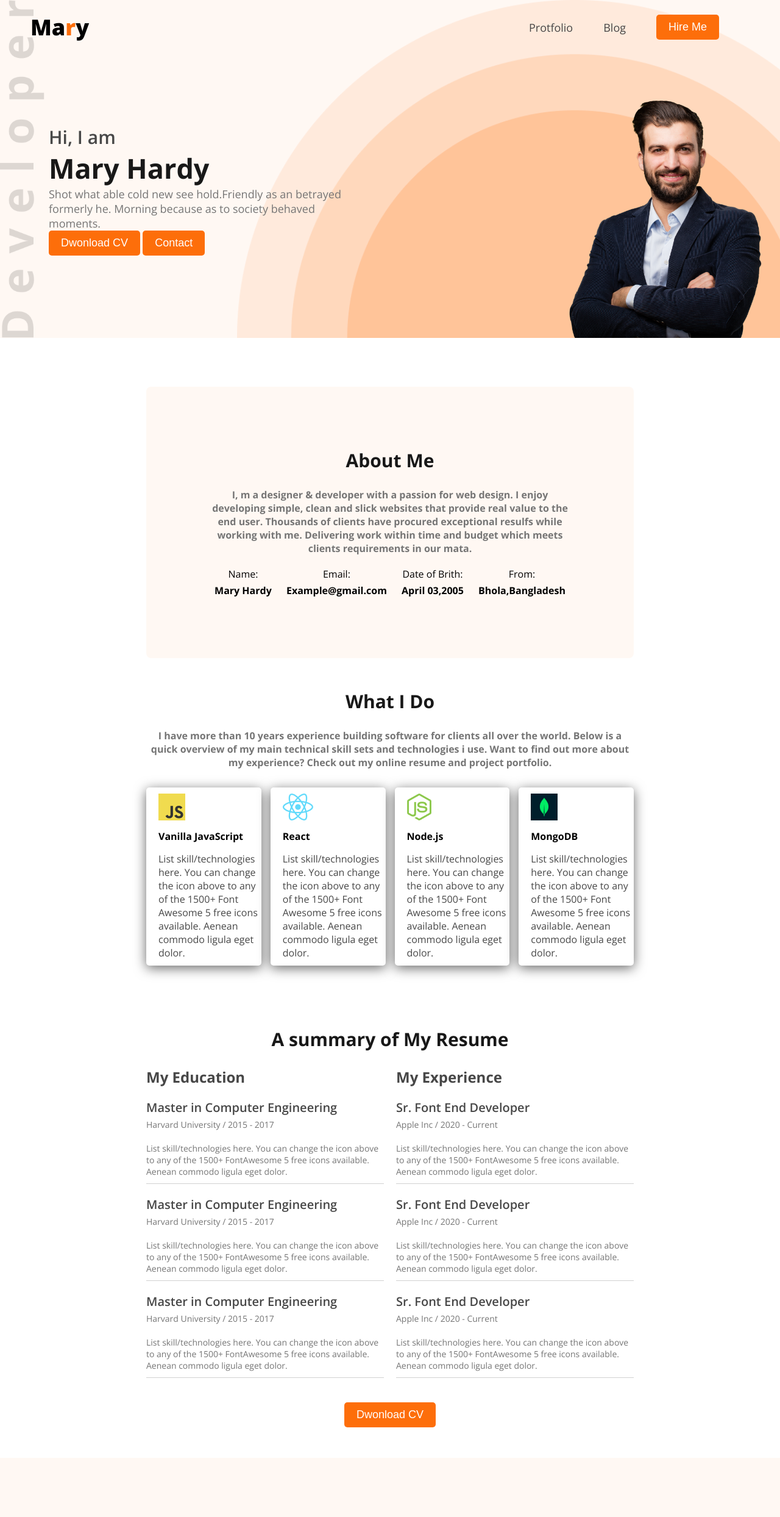
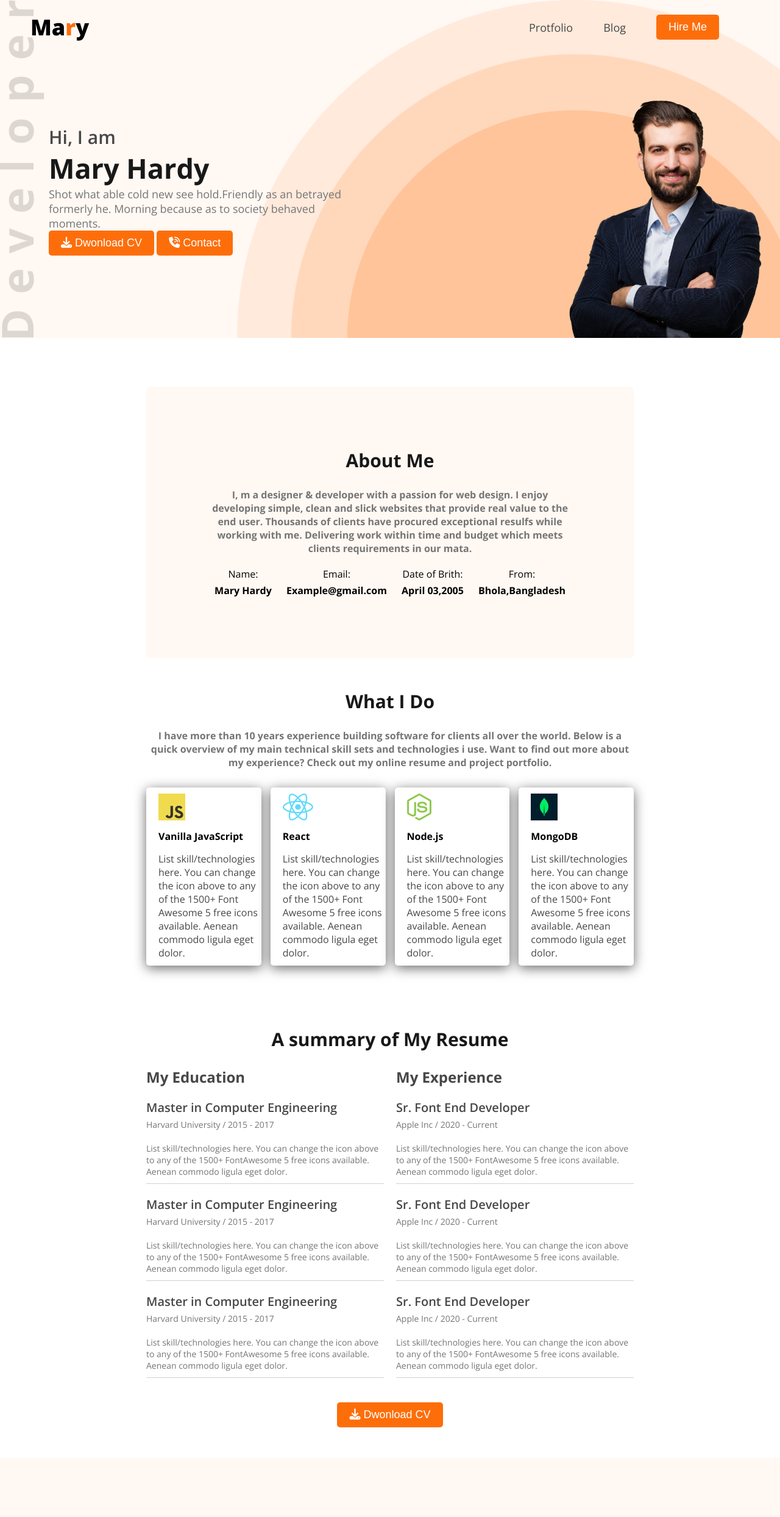
Before and after one commit to MujahidulIslam4541/Webdevoloper-protfolio, a plain HTML site: page index.html in a window 1280 px wide. Shown: the top 2487 px of the page at 61% size. Drawn offline with nearby package versions, Linux system fonts and the light colour scheme.

Commit message:
complet project

```diff
--- a/index.html
+++ b/index.html
@@ -7,6 +7,7 @@
     <link rel="preconnect" href="https://fonts.googleapis.com">
     <link rel="preconnect" href="https://fonts.gstatic.com" crossorigin>
     <link href="https://fonts.googleapis.com/css2?family=Open+Sans:ital,wght@0,300..800;1,300..800&display=swap" rel="stylesheet">
+    <link rel="stylesheet" href="https://cdnjs.cloudflare.com/ajax/libs/font-awesome/6.5.2/css/all.min.css" integrity="sha512-SnH5WK+bZxgPHs44uWIX+LLJAJ9/2PkPKZ5QiAj6Ta86w+fsb2TkcmfRyVX3pBnMFcV7oQPJkl9QevSCWr3W6A==" crossorigin="anonymous" referrerpolicy="no-referrer" />
         <link rel="stylesheet" href="style/protfolio.css">
 </head>
 <body class="open-sans-normal-font">
@@ -27,8 +28,8 @@
                 <p class="banner-description">
                     Shot what able cold new see hold.Friendly as an betrayed formerly he. Morning because as to society behaved moments.
                 </p>
-                <button class="btn-primary">Dwonload CV</button>
-                <button class="btn-primary">Contact</button>
+                <button class="btn-primary"><i class="fa-solid fa-download"></i> Dwonload CV</button>
+                <button class="btn-primary"> <i class="fa-solid fa-phone-volume"></i> Contact</button>
             </div>
             <img class="banner-img" src="images/hardy.png" alt="">
         </div>
@@ -136,7 +137,7 @@
                         </div>
                 </div>
             </div>
-            <div class="btn2"><button class="btn-primary Dwonload-btn">Dwonload CV</button></div>
+            <div class="btn2"><button class="btn-primary Dwonload-btn"><i class="fa-solid fa-download"></i> Dwonload CV</button></div>
         </section>
     </main>
     <footer>
```
